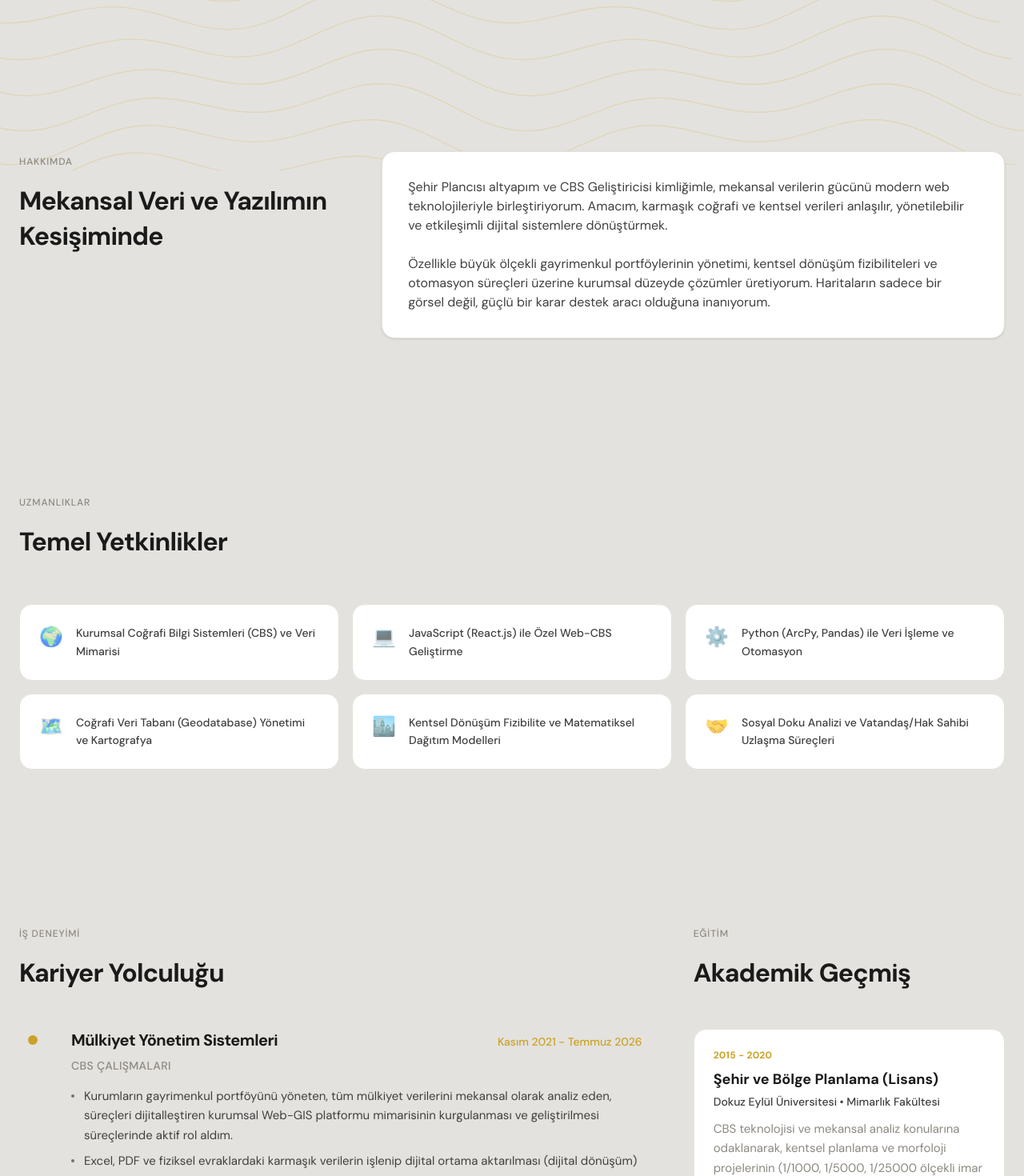
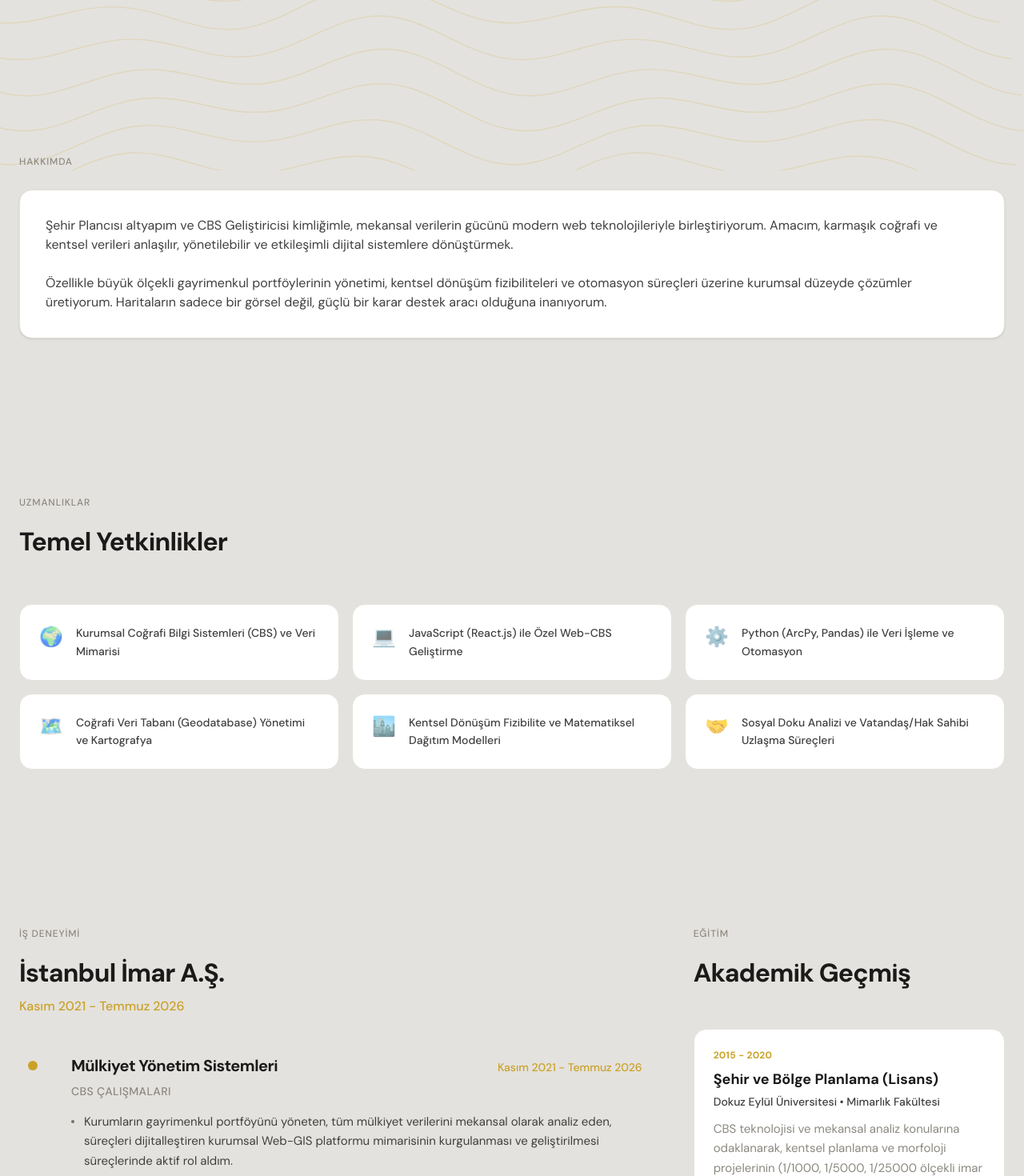
Before and after one commit to dogandgn/portfolio, a React (Vite) app: page / in a window 1280 px wide. Shown: the part 587-2057 px from the top of the page at 80% size. Built offline with nearby package versions, Linux system fonts and the light colour scheme.

Commit message:
Hakkimda bolumu tek sutun yapildi

```diff
--- a/src/components/section/About.jsx
+++ b/src/components/section/About.jsx
@@ -7,18 +7,19 @@ export default function About() {
 
   return (
     <section id="about" className="py-24 px-6 max-w-[1344px] mx-auto">
-      <div className="flex flex-col md:flex-row gap-16">
+      <div className="flex flex-col gap-6">
 
-        <div className="md:w-1/3">
-          <div className="mb-4">
-            <span className="text-muted text-xs font-medium uppercase tracking-[0.84px]">{t('about.badge')}</span>
-          </div>
-          <h3 className="text-3xl md:text-[32px] font-bold text-ink leading-snug tracking-tight">
+        <div>
+          <span className="text-muted text-xs font-medium uppercase tracking-[0.84px]">
+            {t('about.badge')}
+          </span>
+          {t('about.title') && (
+            <h3 className="text-3xl md:text-[32px] font-bold text-ink leading-snug tracking-tight mt-4">
               {t('about.title')}
             </h3>
+          )}
         </div>
 
-        <div className="md:w-2/3">
         <motion.div
           initial={{ opacity: 0, y: 20 }}
           whileInView={{ opacity: 1, y: 0 }}
@@ -33,7 +34,6 @@ export default function About() {
             {t('about.p2')}
           </p>
         </motion.div>
-        </div>
 
       </div>
     </section>
--- a/src/components/section/Experience.jsx
+++ b/src/components/section/Experience.jsx
@@ -17,7 +17,10 @@ export default function Experience() {
           <div className="mb-4">
             <span className="text-muted text-xs font-medium uppercase tracking-[0.84px]">{t('experience.badge')}</span>
           </div>
-          <h3 className="text-3xl md:text-[32px] font-bold text-ink leading-snug tracking-tight mb-12">{t('experience.title')}</h3>
+          <div className="mb-12">
+            <h3 className="text-3xl md:text-[32px] font-bold text-ink leading-snug tracking-tight mb-2">{t('experience.title')}</h3>
+            <span className="text-signal font-medium">{t('experience.titleDate')}</span>
+          </div>
 
           <div className="relative border-l border-gunmetal/60 ml-3 md:ml-4 space-y-12">
             {experiences.map((exp) => (
--- a/src/i18n/locales/en.json
+++ b/src/i18n/locales/en.json
@@ -19,7 +19,7 @@
   },
   "about": {
     "badge": "About Me",
-    "title": "At the Intersection of Spatial Data and Software",
+    "title": "",
     "p1": "With a background in Urban Planning and expertise as a GIS Developer, I combine the power of spatial data with modern web technologies. My goal is to transform complex geographical and urban data into clear, manageable, and interactive digital systems.",
     "p2": "I specialize in enterprise-level solutions, particularly in large-scale real estate portfolio management, urban regeneration feasibilities, and automation processes. I believe maps are not just visuals, but powerful decision support tools."
   },
@@ -35,7 +35,8 @@
   },
   "experience": {
     "badge": "Work Experience",
-    "title": "Career Journey",
+    "title": "Istanbul Imar A.S.",
+    "titleDate": "Nov 2021 - Jul 2026",
     "eduBadge": "Education",
     "eduTitle": "Academic Background",
     "catGIS": "GIS PROJECTS",
--- a/src/i18n/locales/tr.json
+++ b/src/i18n/locales/tr.json
@@ -19,7 +19,7 @@
   },
   "about": {
     "badge": "Hakkımda",
-    "title": "Mekansal Veri ve Yazılımın Kesişiminde",
+    "title": "",
     "p1": "Şehir Plancısı altyapım ve CBS Geliştiricisi kimliğimle, mekansal verilerin gücünü modern web teknolojileriyle birleştiriyorum. Amacım, karmaşık coğrafi ve kentsel verileri anlaşılır, yönetilebilir ve etkileşimli dijital sistemlere dönüştürmek.",
     "p2": "Özellikle büyük ölçekli gayrimenkul portföylerinin yönetimi, kentsel dönüşüm fizibiliteleri ve otomasyon süreçleri üzerine kurumsal düzeyde çözümler üretiyorum. Haritaların sadece bir görsel değil, güçlü bir karar destek aracı olduğuna inanıyorum."
   },
@@ -35,7 +35,8 @@
   },
   "experience": {
     "badge": "İş Deneyimi",
-    "title": "Kariyer Yolculuğu",
+    "title": "İstanbul İmar A.Ş.",
+    "titleDate": "Kasım 2021 - Temmuz 2026",
     "eduBadge": "Eğitim",
     "eduTitle": "Akademik Geçmiş",
     "catGIS": "CBS ÇALIŞMALARI",
```
Lines whose indentation alone changed are shown as unchanged.
